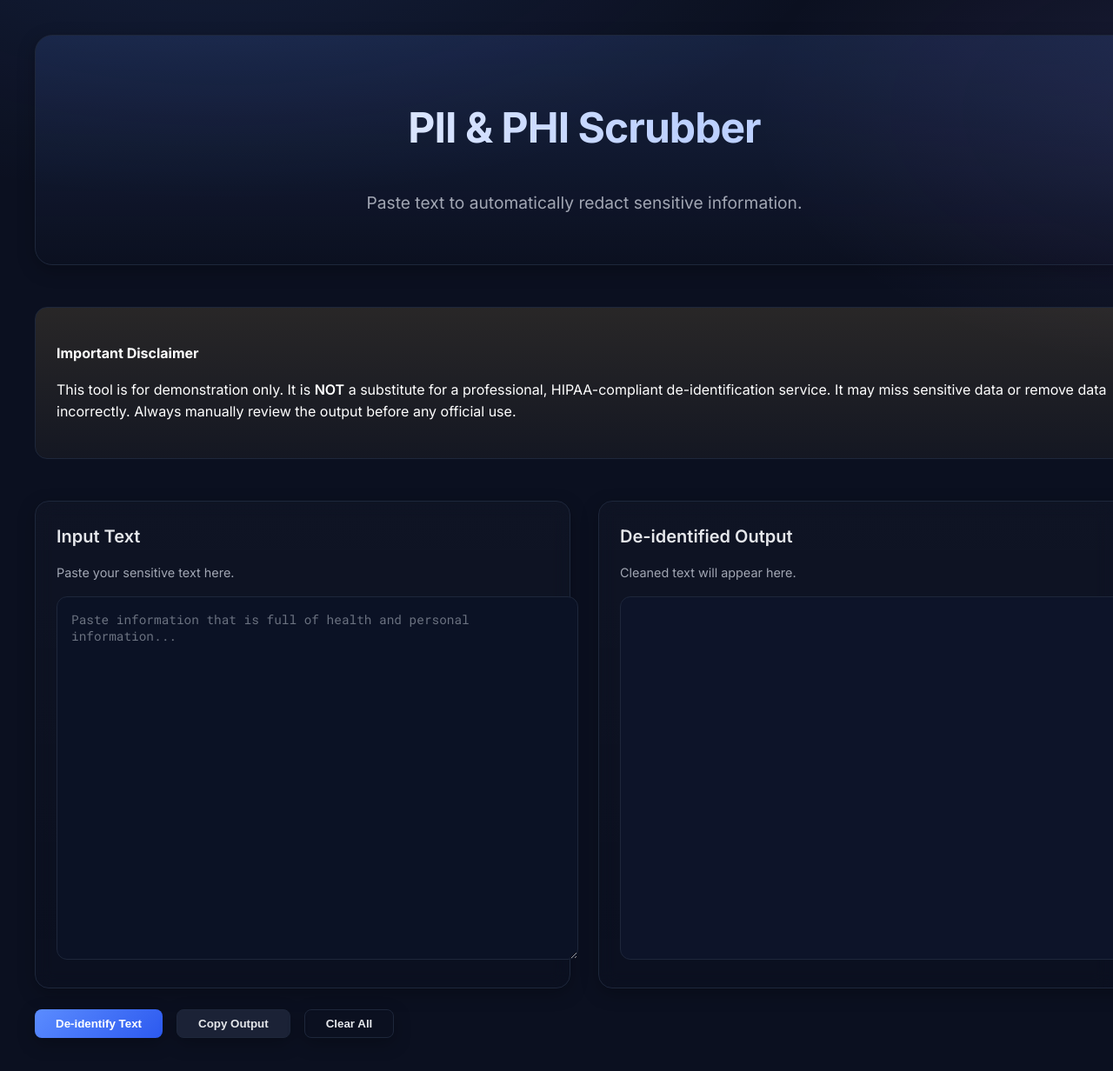
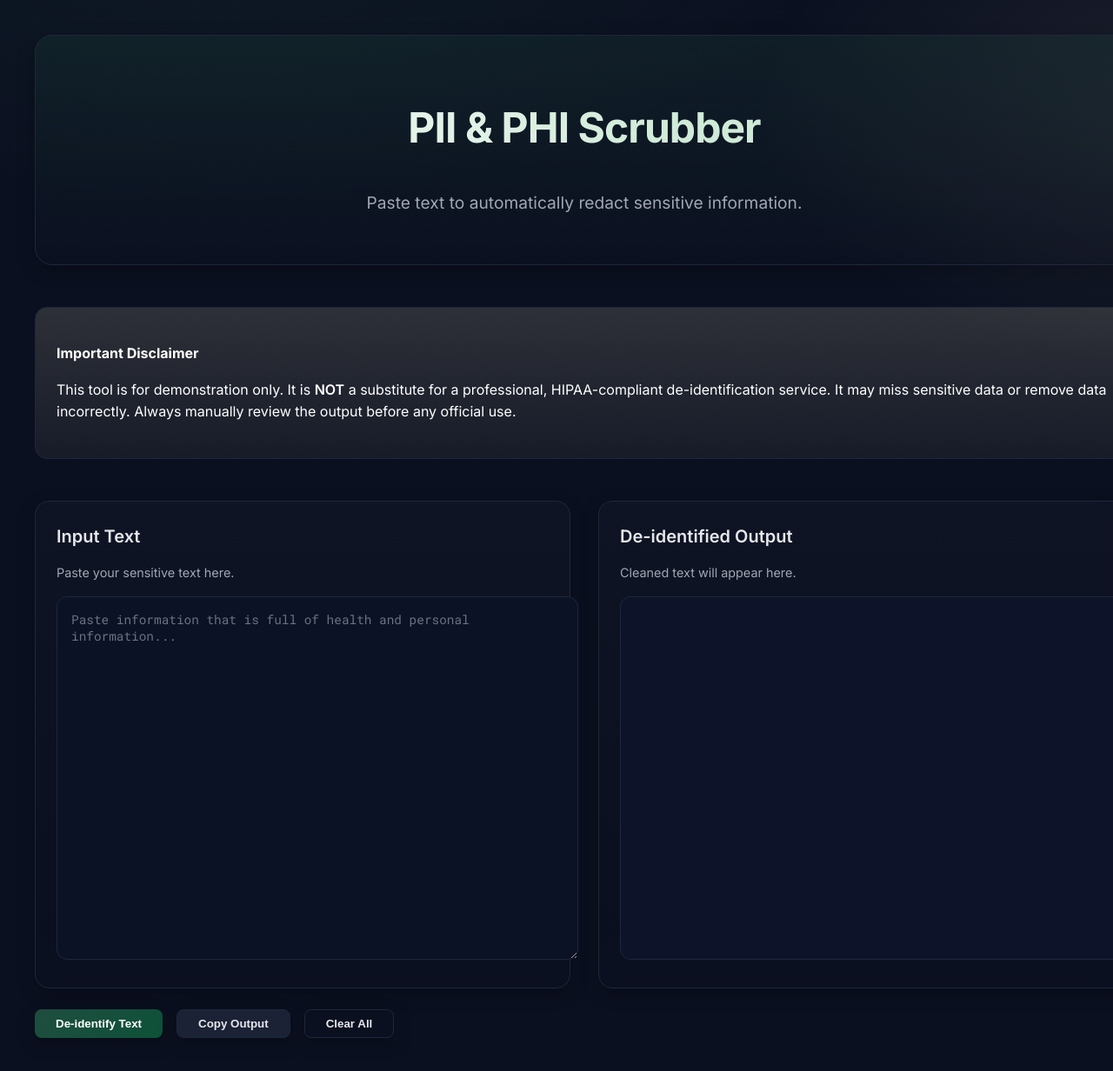
Before and after one commit to robdspain/FERP-Scrubber, a website: page public/index.html in a window 1280 px wide. Shown: the top 1232 px of the page at 87% size. Drawn offline with Linux system fonts and the light colour scheme.

Commit message:
Branding: align palette to Behavior School (green/amber), gradients and rings updated

```diff
--- a/css/atomic.css
+++ b/css/atomic.css
@@ -1,8 +1,8 @@
 :root {
     /* Colors */
-    --color-primary: #5b8cff;       /* brand primary */
-    --color-primary-600: #3d6fff;   /* hover */
-    --color-primary-700: #2c59ef;   /* active */
+    --color-primary: #1F4D3F;       /* Behavior School primary */
+    --color-primary-600: #174033;   /* hover */
+    --color-primary-700: #0D5239;   /* active / deep */
     --color-secondary: #6c757d;
     --color-success: #2ac978;
     --color-danger: #ef5063;
@@ -16,7 +16,7 @@
     --color-muted-foreground: #a1a6b3;
     --color-card-background: #0f1528;
     --color-border: #1e273b;
-    --color-accent: #a78bfa;        /* subtle accent */
+    --color-accent: #FEF3C7;        /* light amber accent */
 
     /* Fonts */
     --font-sans: 'Inter', sans-serif;
@@ -38,15 +38,15 @@
     /* Shadows & effects */
     --shadow-1: 0 6px 20px rgba(0, 0, 0, 0.25);
     --shadow-2: 0 10px 30px rgba(0, 0, 0, 0.35);
-    --ring: 0 0 0 3px rgba(91, 140, 255, 0.35);
+    --ring: 0 0 0 3px rgba(31, 77, 63, 0.35);
 }
 
 /* Global Styles */
 body {
     font-family: var(--font-sans);
     line-height: 1.6;
-    background: radial-gradient(1200px 600px at 20% -10%, rgba(91,140,255,0.12), transparent 60%),
-                radial-gradient(900px 500px at 110% 10%, rgba(167,139,250,0.10), transparent 60%),
+    background: radial-gradient(1200px 600px at 20% -10%, rgba(31,77,63,0.18), transparent 60%),
+                radial-gradient(900px 500px at 110% 10%, rgba(254,243,199,0.08), transparent 60%),
                 var(--color-background);
     color: var(--color-foreground);
     -webkit-font-smoothing: antialiased;
@@ -116,8 +116,8 @@
 }
 
  .button--ai {
-    background: linear-gradient(135deg, var(--color-accent) 0%, var(--color-info) 100%);
-    color: #fff;
+    background: linear-gradient(135deg, #FEF3C7 0%, #1F4D3F 100%);
+    color: #0b1225;
  }
 
 .button--ai:hover {
@@ -243,7 +243,7 @@
  .header {
     text-align: center;
     margin-bottom: var(--spacing-xxl);
-    background: linear-gradient(180deg, rgba(91,140,255,0.14), rgba(10,16,32,0));
+    background: linear-gradient(180deg, rgba(31,77,63,0.22), rgba(10,16,32,0));
     border-radius: 20px;
     padding: clamp(1.25rem, 4vw, 2.25rem);
     border: 1px solid var(--color-border);
@@ -255,7 +255,7 @@
     font-weight: 800;
     letter-spacing: -0.02em;
     color: #fff;
-    background: linear-gradient(90deg, #ffffff 0%, #bcd0ff 60%);
+    background: linear-gradient(90deg, #ffffff 0%, #CFEAD7 60%);
     -webkit-background-clip: text;
     background-clip: text;
     -webkit-text-fill-color: transparent;
@@ -268,10 +268,10 @@
 }
 
  .disclaimer {
-    background: linear-gradient(180deg, rgba(255,204,92,0.12), rgba(255,204,92,0.04));
+    background: linear-gradient(180deg, rgba(254,243,199,0.14), rgba(254,243,199,0.05));
     color: #fff;
     padding: var(--spacing-lg);
-    border-left: 5px solid rgba(255,204,92,0.5);
+    border-left: 5px solid rgba(31,77,63,0.5);
     border-radius: 14px;
     border: 1px solid var(--color-border);
     margin-bottom: var(--spacing-xxl);
```
Lines whose indentation alone changed are shown as unchanged.
